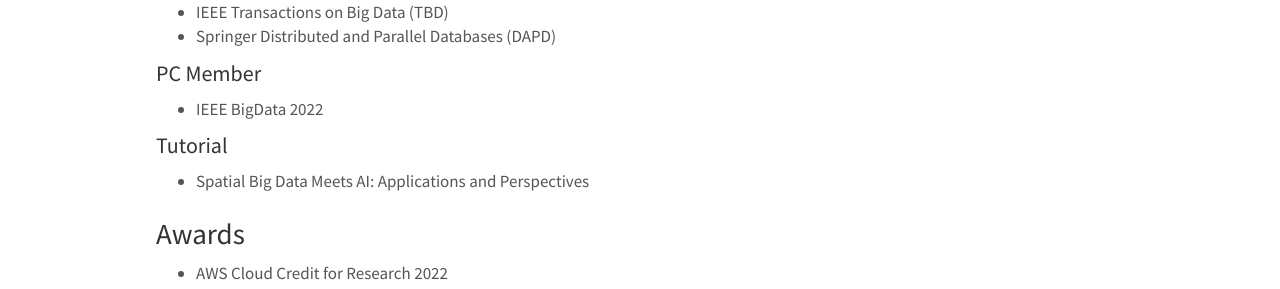
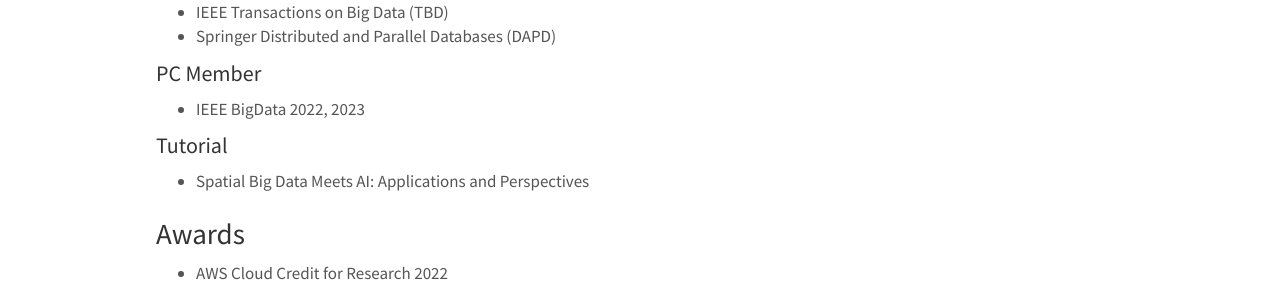
Before and after one commit to WENLU-W/WENLU-W.github.io, a Jekyll site: the page built from docs/_pages/service.md, in a window 1280 px wide. Shown: the part 344-633 px from the top of the page. Built offline with Jekyll 4.4.1, drawn with Linux system fonts in a browser that asks for light colours; nearby versions of some CDN libraries.

Commit message:
Update service.md

```diff
--- a/docs/_pages/service.md
+++ b/docs/_pages/service.md
@@ -22,7 +22,7 @@
 
 #### PC Member
 
-- IEEE BigData 2022
+- IEEE BigData 2022, 2023
 
 #### Tutorial
 
```
